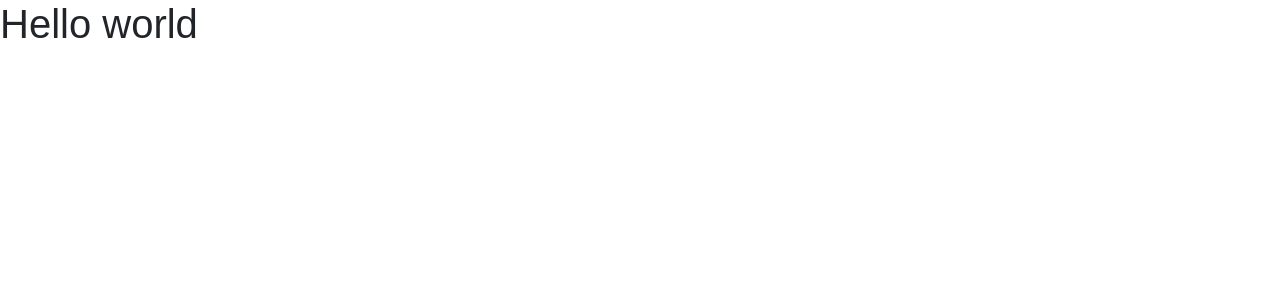
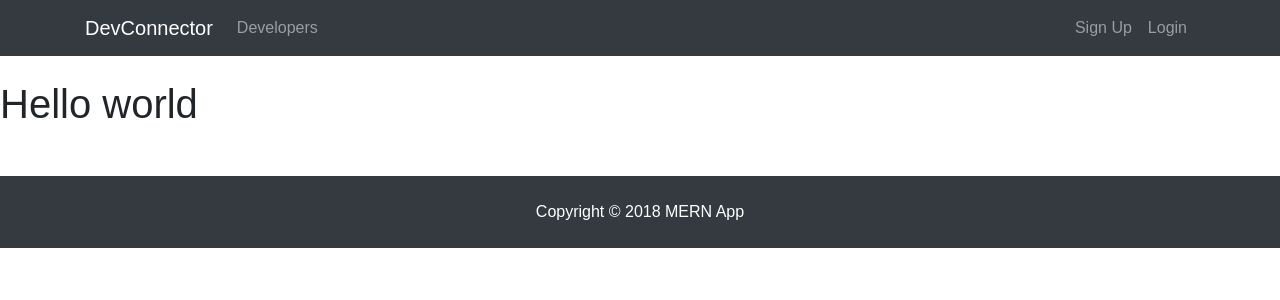
Before and after one commit to ckorbel/special-octo-garbanzo, a React (Create React App) app in the folder client/: page / in a window 1280 px wide. Shown: the top 300 px of the page. Built offline with nearby package versions, Linux system fonts and the light colour scheme.

Commit message:
starting to add component

```diff
--- a/client/public/index.html
+++ b/client/public/index.html
@@ -15,9 +15,6 @@
 </head>
 
 <body>
-  <noscript>
-    You need to enable JavaScript to run this app.
-  </noscript>
   <div id="root"></div>
   <script src="https://code.jquery.com/jquery-3.3.1.slim.min.js" integrity="sha384-q8i/X+965DzO0rT7abK41JStQIAqVgRVzpbzo5smXKp4YfRvH+8abtTE1Pi6jizo"
     crossorigin="anonymous"></script>
--- a/client/src/App.js
+++ b/client/src/App.js
@@ -1,11 +1,17 @@
 import React, { Component } from "react";
+
+import Footer from "./components/layout/Footer";
+import Navbar from "./components/layout/Navbar";
+
 import "./App.css";
 
 class App extends Component {
   render() {
     return (
       <div className="App">
+        <Navbar />
         <h1>Hello world</h1>
+        <Footer />
       </div>
     );
   }
--- /dev/null
+++ b/client/src/components/layout/Footer.js
@@ -0,0 +1,11 @@
+import React from "react";
+
+const Footer = () => {
+  return (
+    <footer className="bg-dark text-white mt-5 p-4 text-center">
+      Copyright &copy; {new Date().getFullYear()} MERN App
+    </footer>
+  );
+};
+
+export default Footer;
--- /dev/null
+++ b/client/src/components/layout/Navbar.js
@@ -0,0 +1,49 @@
+import React, { Component } from "react";
+
+class Navbar extends Component {
+  render() {
+    return (
+      <nav className="navbar navbar-expand-sm navbar-dark bg-dark mb-4">
+        <div className="container">
+          <a className="navbar-brand" href="landing.html">
+            DevConnector
+          </a>
+          <button
+            className="navbar-toggler"
+            type="button"
+            data-toggle="collapse"
+            data-target="#mobile-nav"
+          >
+            <span className="navbar-toggler-icon" />
+          </button>
+
+          <div className="collapse navbar-collapse" id="mobile-nav">
+            <ul className="navbar-nav mr-auto">
+              <li className="nav-item">
+                <a className="nav-link" href="profiles.html">
+                  {" "}
+                  Developers
+                </a>
+              </li>
+            </ul>
+
+            <ul className="navbar-nav ml-auto">
+              <li className="nav-item">
+                <a className="nav-link" href="register.html">
+                  Sign Up
+                </a>
+              </li>
+              <li className="nav-item">
+                <a className="nav-link" href="login.html">
+                  Login
+                </a>
+              </li>
+            </ul>
+          </div>
+        </div>
+      </nav>
+    );
+  }
+}
+
+export default Navbar;
```
Also changed, not shown: client/src/components/layout/Landing.js (added).
